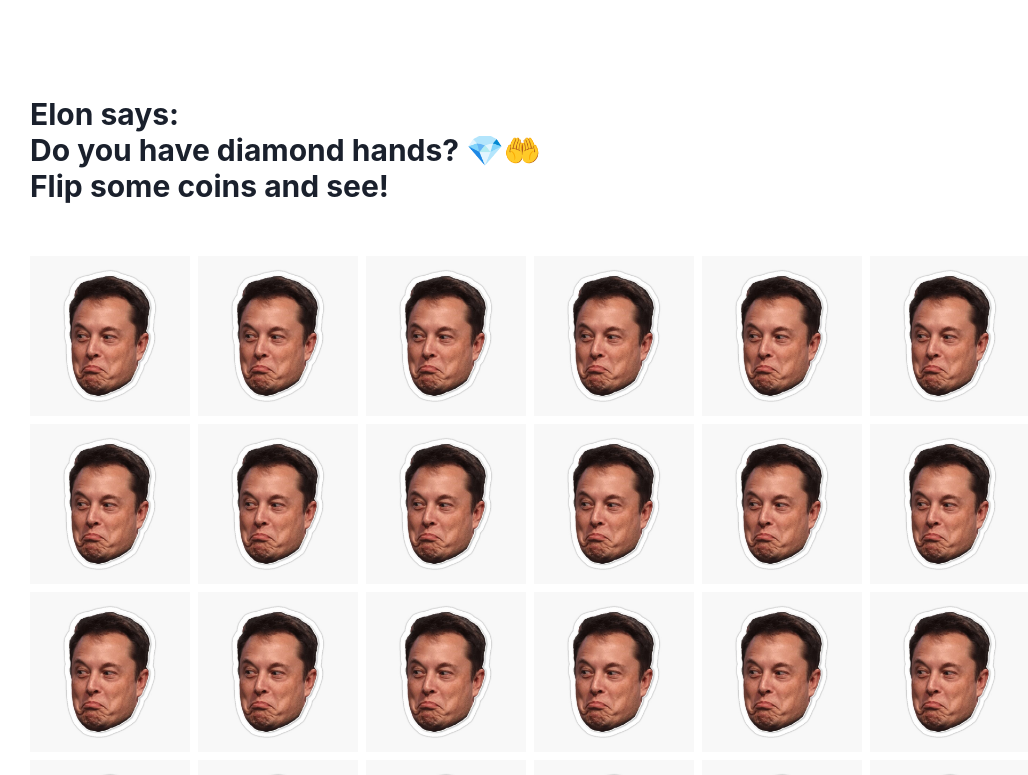
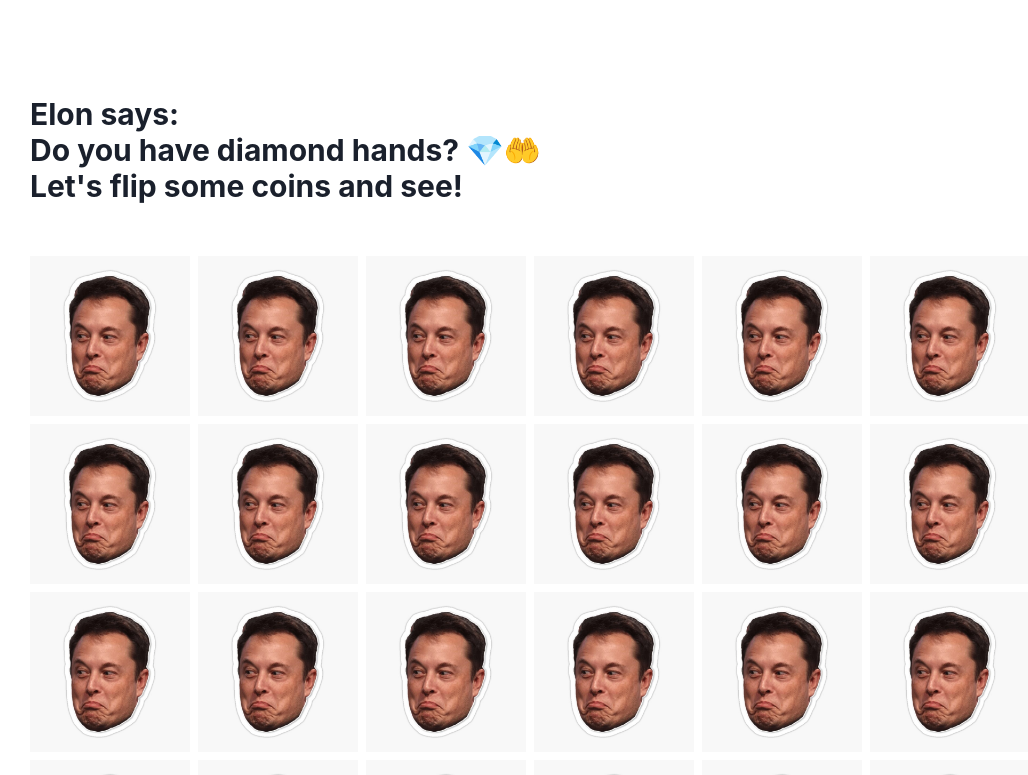
Before and after one commit to myorkgitis/memory-game, a Next.js app: page / in a window 1280 px wide. Shown: the top 775 px of the page, without its empty margins (130-1158 px from the left). Built offline with nearby package versions, Linux system fonts and the light colour scheme.

Commit message:
Set flip delay to 1.5 seconds

```diff
--- a/components/Game/MemoryGameBoard.tsx
+++ b/components/Game/MemoryGameBoard.tsx
@@ -24,7 +24,7 @@ const MemoryGameBoard = (props: MemoryGameBoardProps) => {
                     </>
                     :
                     <Heading as='h2' size='lg'>
-                        Elon says:<br/>Do you have diamond hands? 💎🤲<br/>Flip some coins and see!
+                        Elon says:<br/>Do you have diamond hands? 💎🤲<br/>Let's flip some coins and see!
                     </Heading>
                 }
             </div>
--- a/components/Game/useMemoryGameController.ts
+++ b/components/Game/useMemoryGameController.ts
@@ -112,7 +112,7 @@ const useMemoryGameController = ({  }: MemoryGameControllerConfig): UseMemoryGam
                 // If it's not a match, give user a little time to look before flipping back
                 setTimeout(() => {
                     setSelectedCards([])
-                }, 500)
+                }, 1500)
             }
         }
     }
```
